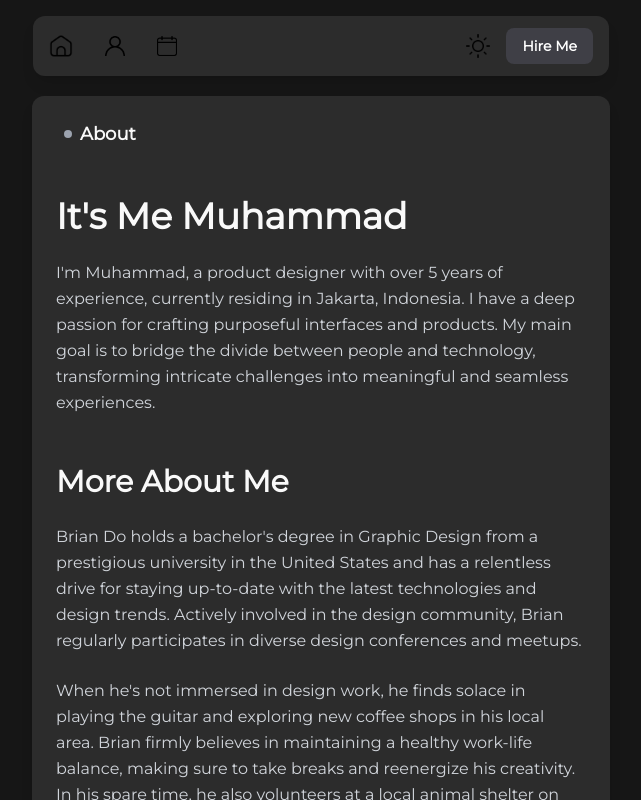
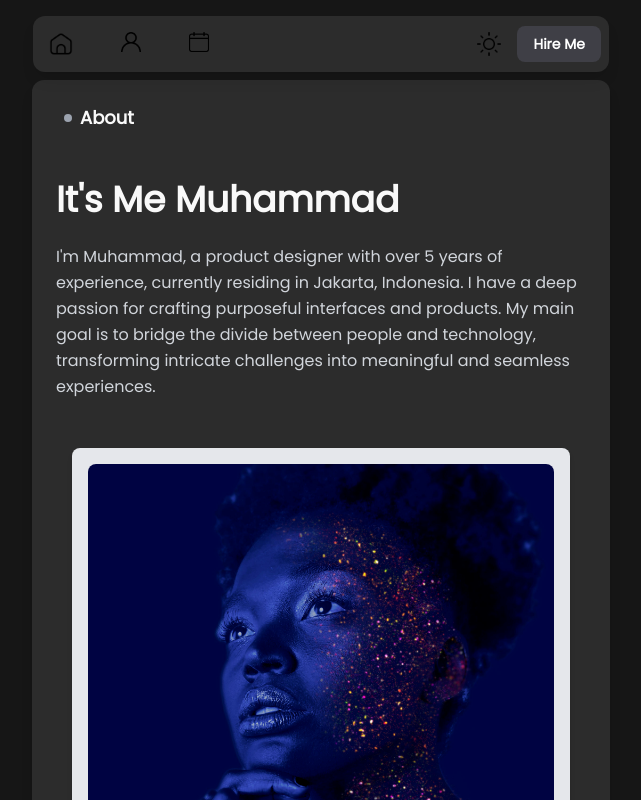
Before and after one commit to MuhammadAhmad338/MyOwnPortfolio, a Next.js app: page /about in a window 1280 px wide. Shown: the top 800 px of the page, without its empty margins (319-960 px from the left). Built offline with nearby package versions, Linux system fonts and the light colour scheme.

Commit message:
latest commits

```diff
--- a/app/about/page.tsx
+++ b/app/about/page.tsx
@@ -1,5 +1,7 @@
 "use client"
 import Link from 'next/link';
+import Image from 'next/image';
+import women from '../../public/women.jpg';
 import React, { FC, useEffect, useState } from 'react';
 import { useSelector } from 'react-redux';
 
@@ -38,10 +40,20 @@ const About: FC = () => {
             {/* Main content */}
             <div className="flex flex-col space-y-6 px-4 mb-8 pb-4">
                 <h1 className="text-4xl font-bold transition-all duration-500">It's Me Muhammad</h1>
-
                 <p className={`${darkMode ? 'text-gray-300' : 'text-gray-600'} leading-relaxed transition-all duration-500`}>
                     I'm Muhammad, a product designer with over 5 years of experience, currently residing in Jakarta, Indonesia. I have a deep passion for crafting purposeful interfaces and products. My main goal is to bridge the divide between people and technology, transforming intricate challenges into meaningful and seamless experiences.
                 </p>
+            </div>
+
+            <div className="flex flex-col space-y-6 px-4 m-4 sm:m-8 pb-4 rounded-lg bg-gray-200 p-4 shadow-md">
+                <div className="rounded-lg overflow-hidden w-full h-[300px] sm:h-[400px] md:h-[470px] bg-white relative">
+                    <Image
+                        src={women}
+                        alt='Woman portrait'
+                        fill
+                        className="object-cover"
+                    />
+                </div>
             </div>
 
             <div className="space-y-6 px-4 mb-8 pb-4">
@@ -55,6 +67,8 @@ const About: FC = () => {
                     When he's not immersed in design work, he finds solace in playing the guitar and exploring new coffee shops in his local area. Brian firmly believes in maintaining a healthy work-life balance, making sure to take breaks and reenergize his creativity. In his spare time, he also volunteers at a local animal shelter on weekends.
                 </p>
             </div>
+
+
 
             {/* Let's work together section */}
             <div className='mt-14 justify-center flex flex-col items-center'>
--- a/app/components/Header.tsx
+++ b/app/components/Header.tsx
@@ -19,34 +19,31 @@ const NavBar: FC = () => {
   };
 
   return (
-    <div className="fixed top-0  left-0 right-0 z-50 flex justify-center w-full ">
+    <div className="fixed top-0 left-0 right-0 z-50 flex justify-center w-full ">
       <div className="p-4" style={{ maxWidth: '608px', width: '100%' }}>
-        <nav className={` px-4 py-3 shadow-lg rounded-xl flex justify-between items-center w-full transition-colors duration-200`} style={{ backgroundColor: darkMode ? '#2c2c2c' : 'white' }}>
+        <nav className={`px-2 py-2 shadow-lg rounded-xl flex justify-between items-center w-full transition-colors duration-200`} style={{ backgroundColor: darkMode ? '#2c2c2c' : 'white' }}>
           {/* Left side navigation icons */}
           <div className="flex space-x-8">
             {/* Home icon */}
-            <button className={`${darkMode ? 'text-white hover:text-gray-300' : 'text-gray-800 hover:text-gray-600'} focus:outline-none transition-colors duration-200`}>
-              {/* Replace with your own icon */}
-              <Link href={"/home"}>
-                <Image src={home} alt="Profile" width={24} height={24} />
+            <Link href="/home">
+              <button className={`p-2 rounded-full transition-colors duration-200 ${darkMode ? 'text-white hover:bg-zinc-700' : 'text-gray-800 hover:bg-gray-200'} focus:outline-none`}>
+              <Image src={home} alt="Home" width={24} height={24} />
+              </button>
             </Link>
-            </button>
 
             {/* Profile icon */}
-            <button className={`${darkMode ? 'text-white hover:text-gray-300' : 'text-gray-800 hover:text-gray-600'} focus:outline-none transition-colors duration-200`}>
-              {/* Replace with your own icon */}
             <Link href='/about'>
+              <button className={`p-2 rounded-full transition-colors duration-200 ${darkMode ? 'text-white hover:bg-zinc-700' : 'text-gray-800 hover:bg-gray-200'} focus:outline-none`}>
               <Image src={profile} alt="Profile" width={20} height={20} />
+              </button>
             </Link>
-            </button>
 
             {/* Calendar icon */}
-            <button className={`${darkMode ? 'text-white hover:text-gray-300' : 'text-gray-800 hover:text-gray-600'} focus:outline-none transition-colors duration-200`}>
-              {/* Replace with your own icon */}
             <Link href='/project'>
-                <Image src={calendar} alt="Profile" width={20} height={20} />
+              <button className={`p-2 rounded-full transition-colors duration-200 ${darkMode ? 'text-white hover:bg-zinc-700' : 'text-gray-800 hover:bg-gray-200'} focus:outline-none`}>
+              <Image src={calendar} alt="Calendar" width={20} height={20} />
+              </button>
             </Link>
-            </button>
           </div>
 
           {/* Right side with theme toggle and CTA button */}
--- a/app/layout.tsx
+++ b/app/layout.tsx
@@ -1,11 +1,11 @@
 import "./globals.css";
 import type { Metadata } from "next";
 import NavBar from "./components/Header";
-import { Montserrat } from "next/font/google";
+import { Poppins } from "next/font/google";
 import { ReduxProvider } from "./Provider/provider";
 
-// Initialize the Montserrat font
-const montserrat = Montserrat({
+// Initialize the Poppins font
+const poppins = Poppins({
   subsets: ["latin"],
   weight: ["400"], // Add multiple weights as needed
 });
@@ -21,8 +21,8 @@ export default function RootLayout({
   children: React.ReactNode;
 }>) {
   return (
-    <html lang="en" className={montserrat.className}>
-      <body className="antialiased flex flex-col items-center justify-center pt-24 px-4 sm:px-6 md:px-8">
+    <html lang="en" className={poppins.className}>
+      <body className="antialiased flex flex-col items-center justify-center pt-20 px-4 sm:px-4 md:px-4">
         <ReduxProvider>
           <NavBar />
           {children}
```
Also changed, not shown: public/imageme.jpeg (added), public/women.jpg (added). Lines whose indentation alone changed are shown as unchanged.
